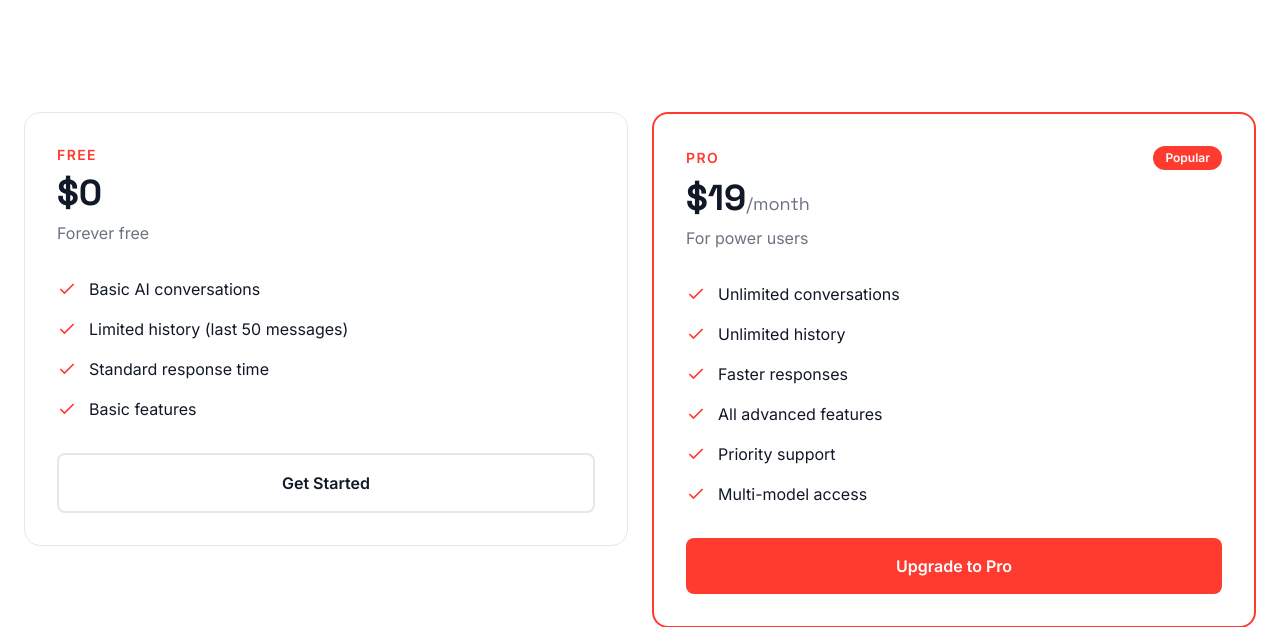
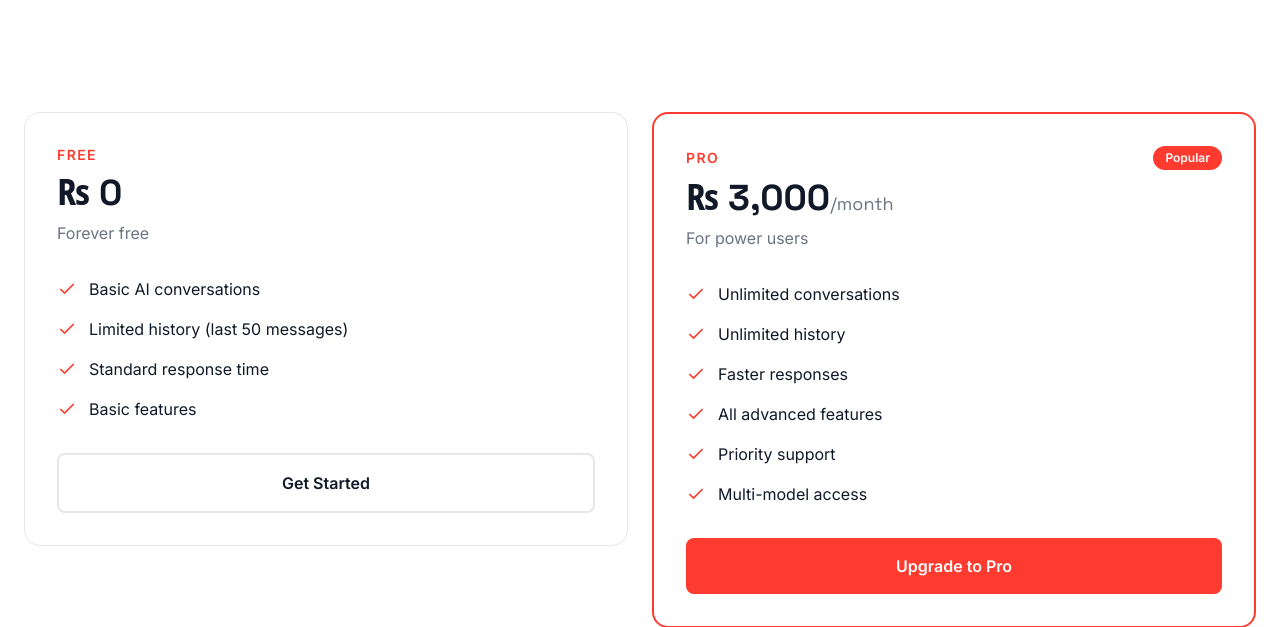
Before and after one commit to uxlabspk/Elara, a PHP site: page /pricing.php in a window 1280 px wide. Shown: the part 800-1427 px from the top of the page. Run offline with PHP 8.4, Linux system fonts and the light colour scheme; some libraries are stand-ins or nearby versions.

Commit message:
fix: update pricing display to use local currency format

```diff
--- a/index.php
+++ b/index.php
@@ -343,7 +343,7 @@ if ($uri === '/' || $uri === '' || $uri === '/index.php') {
         <div class="grid grid-cols-1 md:grid-cols-2 gap-6 items-start">
             <div class="bg-white dark:bg-gray-800 border border-gray-200 dark:border-gray-700 rounded-2xl p-8 hover:-translate-y-1 transition-all duration-300 opacity-0 translate-y-8 transition-all duration-700" data-animate>
                 <p class="text-sm font-semibold uppercase tracking-widest text-swiss-red mb-2">Free</p>
-                <h3 class="text-4xl font-bold mb-2">$0</h3>
+                <h3 class="text-4xl font-bold mb-2">Rs 0</h3>
                 <p class="text-gray-500 dark:text-gray-400 mb-8">Forever free</p>
 
                 <ul class="space-y-4 mb-8">
@@ -374,7 +374,7 @@ if ($uri === '/' || $uri === '' || $uri === '/index.php') {
 
             <div class="bg-white dark:bg-gray-800 border-2 border-swiss-red rounded-2xl p-8 hover:-translate-y-1 transition-all duration-300 opacity-0 translate-y-8 transition-all duration-700" data-animate>
                 <p class="text-sm font-semibold uppercase tracking-widest text-swiss-red mb-2">Pro</p>
-                <h3 class="text-4xl font-bold mb-2">$19<span class="text-lg font-normal text-gray-500 dark:text-gray-400">/month</span></h3>
+                <h3 class="text-4xl font-bold mb-2">₨ 3,000<span class="text-lg font-normal text-gray-500 dark:text-gray-400">/month</span></h3>
                 <p class="text-gray-500 dark:text-gray-400 mb-8">For power users</p>
 
                 <ul class="space-y-4 mb-8">
--- a/pricing.php
+++ b/pricing.php
@@ -116,7 +116,7 @@ $theme = ($settings['theme'] ?? 'light') == 'dark' ? 'dark' : 'light';
         <div class="grid grid-cols-1 md:grid-cols-2 gap-6 items-start">
             <div class="bg-white dark:bg-gray-800 border border-gray-200 dark:border-gray-700 rounded-2xl p-8 hover:border-gray-400 dark:hover:border-gray-500 hover:-translate-y-1 transition-all duration-300 opacity-0 translate-y-8 transition-all duration-700" data-animate>
                 <p class="text-sm font-semibold uppercase tracking-widest text-swiss-red mb-2">Free</p>
-                <h3 class="text-4xl font-bold mb-2">$0</h3>
+                <h3 class="text-4xl font-bold mb-2">₨ 0</h3>
                 <p class="text-gray-500 dark:text-gray-400 mb-8">Forever free</p>
 
                 <ul class="space-y-4 mb-8">
@@ -156,7 +156,7 @@ $theme = ($settings['theme'] ?? 'light') == 'dark' ? 'dark' : 'light';
                     <p class="text-sm font-semibold uppercase tracking-widest text-swiss-red">Pro</p>
                     <span class="px-3 py-1 bg-swiss-red text-white text-xs font-semibold rounded-full">Popular</span>
                 </div>
-                <h3 class="text-4xl font-bold mb-2">$19<span class="text-lg font-normal text-gray-500 dark:text-gray-400">/month</span></h3>
+                <h3 class="text-4xl font-bold mb-2">₨ 3,000<span class="text-lg font-normal text-gray-500 dark:text-gray-400">/month</span></h3>
                 <p class="text-gray-500 dark:text-gray-400 mb-8">For power users</p>
 
                 <ul class="space-y-4 mb-8">
```
